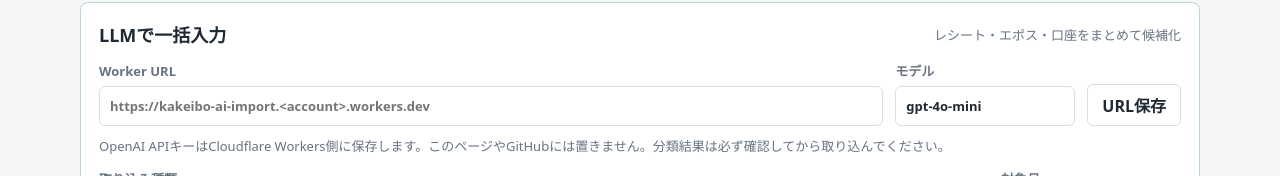
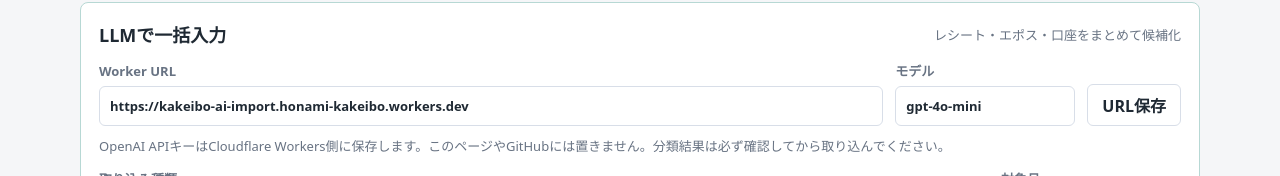
Before and after one commit to honami341/kakeibo-minimum, a website: page index.html in a window 1280 px wide. Shown: the part 225-401 px from the top of the page. Drawn offline with Linux system fonts and the light colour scheme.

Commit message:
Set deployed Worker URL

```diff
--- a/app.js
+++ b/app.js
@@ -351,7 +351,7 @@ function syncKindDefaults() {
 fields.date.value = todayValue();
 if (monthOf(fields.date.value) > START_MONTH) monthFilter.value = monthOf(fields.date.value);
 aiFields.bulkMonth.value = monthFilter.value;
-aiFields.workerUrl.value = localStorage.getItem(WORKER_URL_STORAGE_KEY) || "";
+aiFields.workerUrl.value = localStorage.getItem(WORKER_URL_STORAGE_KEY) || "https://kakeibo-ai-import.honami-kakeibo.workers.dev";
 
 form.addEventListener("submit", addEntry);
 monthFilter.addEventListener("change", () => {
--- a/index.html
+++ b/index.html
@@ -36,7 +36,7 @@
         <div class="api-row">
           <label>
             Worker URL
-            <input id="workerUrl" type="url" autocomplete="off" placeholder="https://kakeibo-ai-import.<account>.workers.dev">
+            <input id="workerUrl" type="url" autocomplete="off" value="https://kakeibo-ai-import.honami-kakeibo.workers.dev">
           </label>
           <label>
             モデル
```
Also changed, not shown: README.md.
